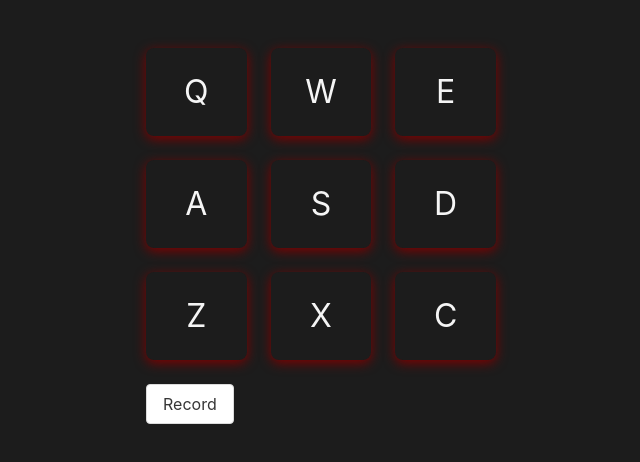
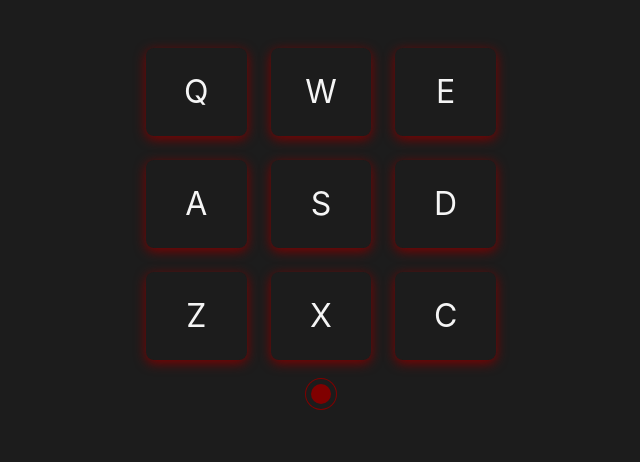
Before and after one commit to SugarFunkington/Drum-Machine, a Vue app: page / in a window 1280 px wide. Shown: the top 462 px of the page, without its empty margins (319-959 px from the left). Built offline with nearby package versions, Linux system fonts and the light colour scheme.

Commit message:
Added Recording CSS animations

```diff
--- a/src/components/LoopRecorder.vue
+++ b/src/components/LoopRecorder.vue
@@ -1,6 +1,11 @@
 <template>
-    <button class="button" v-if="!this.store.loopRecording" @click="this.store.recordNewLoop()">Record</button>
-    <button class="button" v-if="this.store.loopRecording" @click="this.store.stopRecording()">Stop Recording</button>
+    <div class="has-text-centered">
+        <button
+            class="notRecording"
+            :class="{recording:this.store.loopRecording}"
+            @click="this.store.toggleRecording($event)"
+            @keypress="this.store.toggleRecording(e)"></button>
+    </div>
 </template>
 
 <script>
@@ -12,6 +17,72 @@ export default {
         return {
             store: useLoopStore(),
         }
+    },
+    created() {
+        window.addEventListener('keydown', this.store.toggleRecording)
+     }
+}
+</script>
+
+<style lang="scss">
+
+.notRecording {
+    background:$primary;
+    border:0;
+    box-shadow:
+        0 0 0 5px $background,
+        0 0 0 6px $primary;
+    height:20px;
+    width:20px;
+    border-radius:100%;
+
+}
+.recording {
+    position:relative;
+    margin:auto;
+    background:none;
+    background-color:$primary;
+    animation:pulse 1.2s infinite linear;
+    border:none;
+    border-radius:100%;
+    height:20px;
+    width:20px;
+}
+
+@keyframes pulse {
+    0% {
+        transform: scale(1);
+        box-shadow:
+        0 0 0 0px rgba(128, 0, 0, 0.33),
+        0 0 0 0px $background,
+        0 0 0 1px $primary;
+    }
+    25% {
+        transform: scale(1.2);
+        box-shadow:
+        0 0 0 10px rgba(128, 0, 0, 0.33),
+        0 0 0 7px $background,
+        0 0 0 8px $primary;
+    }
+    50% {
+        box-shadow:
+        0 0 0 8px rgba(128, 0, 0, 0.33),
+        0 0 0 14px $background,
+        0 0 0 15px $primary;
+    }
+    75% {
+        box-shadow:
+        0 0 0 6px rgba(128, 0, 0, 0.33),
+        0 0 0 14px $background,
+        0 0 0 15px $background;
+    }
+    100% {
+        transform: scale(1);
+        box-shadow:
+        0 0 0 5px rgba(128, 0, 0, 0),
+        0 0 0 16px $background,
+        0 0 0 17px $background;
     }
 }
-</script>
+
+</style>
--- a/src/store/useLoop.js
+++ b/src/store/useLoop.js
@@ -11,21 +11,29 @@ export const useLoopStore = defineStore('main', {
     getters: {
     },
     actions: {
-        recordNewLoop() {
-            this.loopRecording = true
-            this.loops.push([])
-            this.drumbeatStartTime = new Date().getTime()
-        },
-        stopRecording() {
+        toggleRecording(e) {
+            console.log(e)
+            // If a loop is recording, stop it and close the loop
+            if (e.code === "Space" || e.type === "click") {
+                if (this.loopRecording) {
                     this.drumbeatEndTime = new Date().getTime()
+                    // Check to see if anything has been recorded
+                    if (this.loops[this.loops.length - 1] > 0) {
                         // Add the remaining pause to the last drumbeat to maintain beat syncronization
                         this.loops[this.loops.length - 1].at(-1).pause += (this.drumbeatEndTime - this.drumbeatStartTime)
+                    }
 
                     // Reset the timers for the next recording
                     this.drumbeatEndTime = 0
                     this.drumbeatStartTime = 0
 
                     this.loopRecording = false
+                } else {
+                    this.loopRecording = true
+                    this.loops.push([])
+                    this.drumbeatStartTime = new Date().getTime()
+                }
+            }
         },
         async playLoop(loopIndex) {
             // Set timer to delay the loop by the required pause
```
Lines whose indentation alone changed are shown as unchanged.
